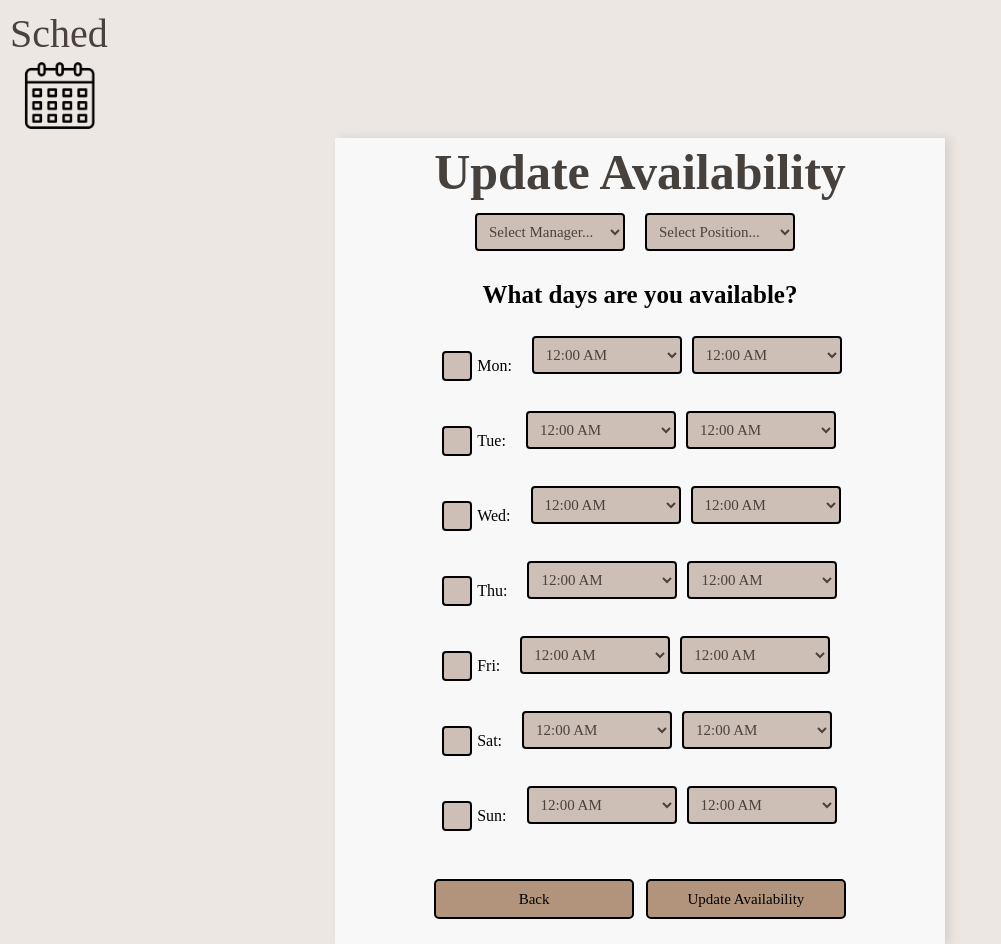
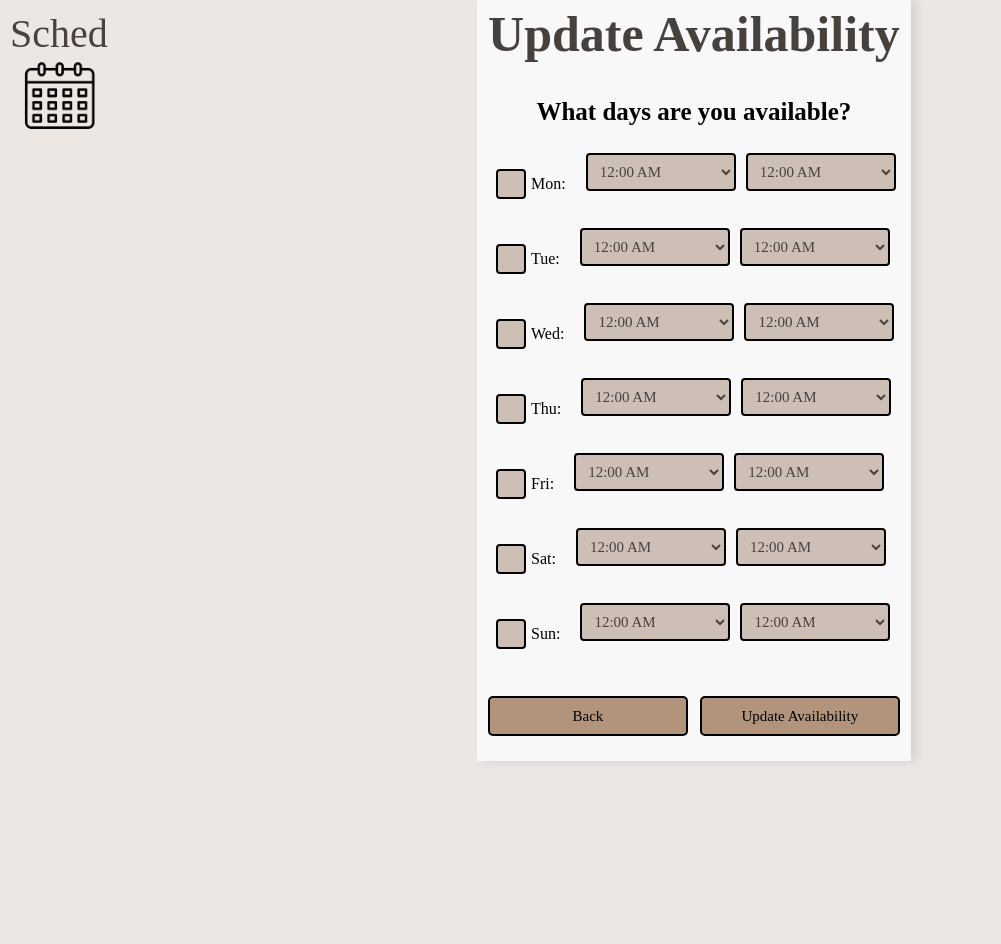
Before and after one commit to matt0125/Scheduler, a React (Create React App) app in the folder web/: page /update-availability/1 in a window 1280 px wide. Shown: the whole page, without its empty margins (0-1001 px from the left). After the commit the page ends 800 px from the top, so only its background shows below. Built offline with nearby package versions, Linux system fonts and the light colour scheme.

Commit message:
fixed middle styling

```diff
--- a/web/src/pages/UpdateAvailability.js
+++ b/web/src/pages/UpdateAvailability.js
@@ -2,7 +2,7 @@ import React, { useState } from 'react';
 import axios from 'axios';
 import "../styles/UpdateAvailability.css";
 import logo from "../images/branding-notitle.png";
-import { container, Row, Col } from "react-bootstrap";
+import {Container, Row, Col } from "react-bootstrap";
 
 
 const generateTimeSlots = (interval = 30) => {
@@ -97,34 +97,22 @@ const UpdateAvailability = () => {
   };
 
   return (
-    <container>
-      <Row className="logo-row"></Row>
+    <Container className="update-Avail-Page">
+      <Row>
+        <Col xs={12} md={3}>
           <div className="logo-container">
             <h1>Sched</h1>
             <img src={logo} alt="sched logo" className="logo"></img>
           </div>
-      <div className="background-square">
-        <Col>
+        </Col>
+        <Col xs={12} md={{span: 6, offset: 3}} className="background-square">
             <h2 className="update-title">Update Availability</h2>
             <form onSubmit={handleSubmit}>
-              {/* Dropdown for manager name */}
-              <div className="dropdown-container">
-                <select name="managerName" onChange={handleSelectChange}>
-                  <option value="">Select Manager...</option>
-                  {/* Populate with actual manager names */}
-                </select>
-
-                {/* Dropdown for position */}
-                <select name="position" onChange={handleSelectChange}>
-                  <option value="">Select Position...</option>
-                  {/* Populate with actual positions */}
-                </select>
-              </div>
               <h3>What days are you available?</h3>
               {/* Availability for each day */}
               <div className="availabilities">
               {Object.keys(availability.days).map((day) => (
-              <div key={day}>
+                <div key={day} className="d-flex align-items-center">
                   <label>
                     <input
                       type="checkbox"
@@ -134,7 +122,7 @@ const UpdateAvailability = () => {
                     {day}:
                   </label>
                   <div className="time-selects">
-                  <div className="start">
+                    <Col className="start">
                       <select
                         value={availability.days[day].startTime}
                         onChange={(e) => handleTimeChange(day, true, e.target.value)}
@@ -143,8 +131,8 @@ const UpdateAvailability = () => {
                           <option key={`${day}-start-${time}`} value={time}>{time}</option>
                         ))}
                       </select>
-                  </div>
-                  <div className="end">
+                    </Col>
+                    <Col className="end">
                       <select
                         value={availability.days[day].endTime}
                         onChange={(e) => handleTimeChange(day, false, e.target.value)}
@@ -153,25 +141,19 @@ const UpdateAvailability = () => {
                           <option key={`${day}-end-${time}`} value={time}>{time}</option>
                       ))}
                       </select>
-                  </div>
+                    </Col>
                   </div>
                 </div>
               ))}
               </div>
-            {/* Dropdown for position */}
-            {/* <select name="position" onChange={handleSelectChange}>
-              <option value="">Select Position...</option>
-              {Populate with actual positions }
-            </select> */}
               <Row>
                   <button type="button" className="button-container" onClick={() => window.history.back()}>Back</button>
                   <button type="submit" className="button-container">Update Availability</button>
               </Row>
               </form>
           </Col>
-        </div>
-    </container>
-    // </container>
+        </Row>
+    </Container>
   );
 };
 
```
Lines whose indentation alone changed are shown as unchanged.
